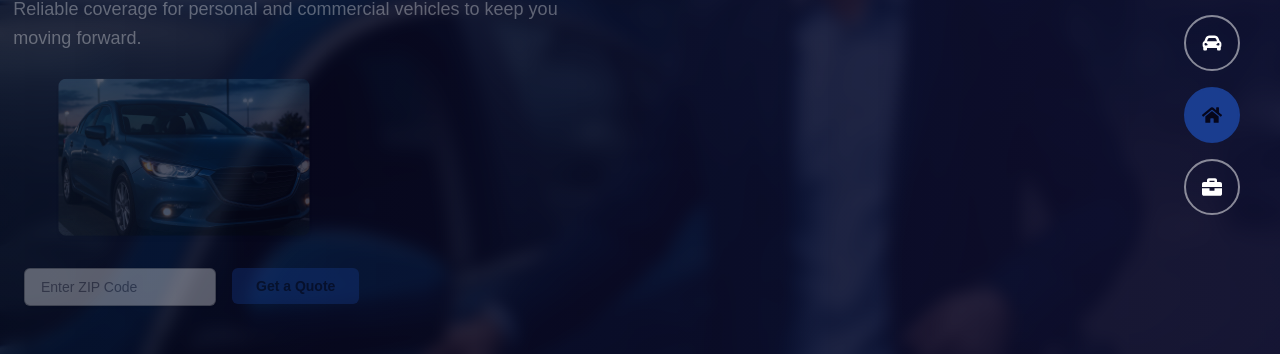
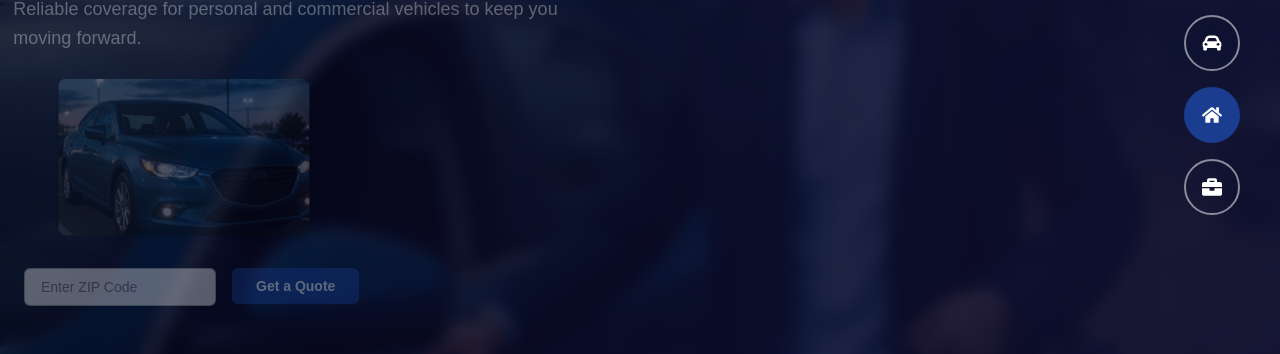
Before and after one commit to DamRandom/Fravi-Insurance-Services, a Next.js app: page / in a window 1280 px wide. Shown: the part 322-676 px from the top of the page. Built offline with nearby package versions, Linux system fonts and the light colour scheme; no server answers.

Commit message:
Updated hero with language

```diff
--- a/src/components/Hero.tsx
+++ b/src/components/Hero.tsx
@@ -1,35 +1,39 @@
 "use client";
 
-import { useState, useEffect, useRef } from "react";
+import { useState, useEffect, useRef, useMemo } from "react";
 import Image from "next/image";
 import { FaCarAlt, FaHome, FaBriefcase } from "react-icons/fa";
 import { AnimatePresence, motion } from "framer-motion";
 
-const services = [
+import enHero from "@/locales/en/hero.json";
+
+export default function Hero() {
+  const texts = enHero; // inglés por defecto
+
+  const services = useMemo(
+    () => [
       {
         key: "auto",
-    title: "Auto Insurance",
-    description:
-      "Reliable coverage for personal and commercial vehicles to keep you moving forward.",
+        title: texts.services.auto.title,
+        description: texts.services.auto.description,
         image: "/images/services/auto.jpg",
       },
       {
         key: "home",
-    title: "Home Insurance",
-    description:
-      "Comprehensive protection for your house, apartment or rental property.",
+        title: texts.services.home.title,
+        description: texts.services.home.description,
         image: "/images/services/home.jpg",
       },
       {
         key: "business",
-    title: "Business Insurance",
-    description:
-      "Tailored policies to safeguard your company’s future, assets and staff.",
+        title: texts.services.business.title,
+        description: texts.services.business.description,
         image: "/images/services/business.jpg",
       },
-];
+    ],
+    [texts]
+  );
 
-export default function Hero() {
   const [active, setActive] = useState("auto");
   const [isAuto, setIsAuto] = useState(true);
   const [instant, setInstant] = useState(false);
@@ -57,13 +61,11 @@ export default function Hero() {
       setActive(next);
     }, displayMs);
     return () => clearTimeout(id);
-  }, [active, isAuto, displayMs]);
+  }, [active, isAuto, displayMs, services]);
 
   useEffect(() => {
     return () => {
-      if (instantTimeoutRef.current) {
-        clearTimeout(instantTimeoutRef.current);
-      }
+      if (instantTimeoutRef.current) clearTimeout(instantTimeoutRef.current);
     };
   }, []);
 
@@ -81,7 +83,6 @@ export default function Hero() {
 
   return (
     <section className="h-[85vh] relative px-6 py-10 flex items-center justify-between overflow-hidden">
-      {/* --- Background --- */}
       <div className="absolute inset-0 -z-10">
         <Image
           src="/images/hero-bg.png"
@@ -93,7 +94,6 @@ export default function Hero() {
         <div className="absolute inset-0 bg-gradient-to-r from-[#06061B]/80 to-[#101031]/90 backdrop-blur-sm" />
       </div>
 
-      {/* --- Main content --- */}
       <AnimatePresence mode="wait">
         <motion.div
           key={active}
@@ -103,7 +103,6 @@ export default function Hero() {
           exit={{ opacity: 0, y: -20 }}
           transition={{ duration: enterDur, ease }}
         >
-          {/* Title */}
           <motion.h1
             className="text-4xl md:text-5xl font-bold tracking-tight leading-tight text-left text-[#1A3D8F]"
             initial={{ opacity: 0, x: 40 }}
@@ -114,7 +113,6 @@ export default function Hero() {
             {current.title}
           </motion.h1>
 
-          {/* Description */}
           <motion.p
             className="text-base md:text-lg text-white font-normal text-left leading-relaxed"
             initial={{ opacity: 0, x: -30 }}
@@ -125,7 +123,6 @@ export default function Hero() {
             {current.description}
           </motion.p>
 
-          {/* Image */}
           <motion.div
             className="w-64 h-40 relative rounded-lg shadow-md overflow-hidden ml-8"
             initial={{ opacity: 0, scale: 0.96 }}
@@ -141,7 +138,6 @@ export default function Hero() {
             />
           </motion.div>
 
-          {/* Input + button */}
           <motion.div
             className="flex flex-col sm:flex-row gap-4 items-center sm:items-start"
             initial={{ opacity: 0, y: 22 }}
@@ -151,34 +147,33 @@ export default function Hero() {
           >
             <input
               type="text"
-              placeholder="Enter ZIP Code"
+              placeholder={texts.zipPlaceholder}
               className="px-4 py-2 rounded-md text-sm w-48 focus:outline-none border border-black/30 text-[#06061B] shadow-sm bg-white/95"
             />
             <button
-              className="px-6 py-2 rounded-md text-sm font-semibold text-[#06061B] bg-[#1A3D8F] hover:bg-[#101031]/90 transition-colors"
+              className="px-6 py-2 rounded-md text-sm font-semibold text-white bg-[#1A3D8F] hover:bg-[#101031] transition-colors"
               type="button"
             >
-              Get a Quote
+              {texts.ctaButton}
             </button>
           </motion.div>
         </motion.div>
       </AnimatePresence>
 
-      {/* --- Vertical buttons (desktop) --- */}
       <div className="z-10 hidden md:flex flex-col gap-4 pr-4">
-        {["auto", "home", "business"].map((key) => {
+        {services.map((s) => {
           const Icon =
-            key === "auto" ? FaCarAlt : key === "home" ? FaHome : FaBriefcase;
-          const isActive = active === key;
+            s.key === "auto" ? FaCarAlt : s.key === "home" ? FaHome : FaBriefcase;
+          const isActive = active === s.key;
           return (
             <button
-              key={key}
-              onClick={() => handleSelect(key)}
-              aria-label={key}
+              key={s.key}
+              onClick={() => handleSelect(s.key)}
+              aria-label={s.key}
               className={`p-4 rounded-full transition-all flex items-center justify-center border-2
                 ${
                   isActive
-              ? "bg-[#1A3D8F] text-[#06061B] border-[#1A3D8F]"
+                    ? "bg-[#1A3D8F] text-white border-[#1A3D8F]"
                     : "bg-transparent text-white border-white/50 hover:bg-white/10"
                 }`}
               type="button"
--- /dev/null
+++ b/src/locales/en/hero.json
@@ -0,0 +1,18 @@
+{
+  "services": {
+    "auto": {
+      "title": "Auto Insurance",
+      "description": "Reliable coverage for personal and commercial vehicles to keep you moving forward."
+    },
+    "home": {
+      "title": "Home Insurance",
+      "description": "Comprehensive protection for your house, apartment or rental property."
+    },
+    "business": {
+      "title": "Business Insurance",
+      "description": "Tailored policies to safeguard your company’s future, assets and staff."
+    }
+  },
+  "zipPlaceholder": "Enter ZIP Code",
+  "ctaButton": "Get a Quote"
+}
--- /dev/null
+++ b/src/locales/es/hero.json
@@ -0,0 +1,18 @@
+{
+  "services": {
+    "auto": {
+      "title": "Seguro de Auto",
+      "description": "Cobertura confiable para vehículos personales y comerciales para mantenerte en movimiento."
+    },
+    "home": {
+      "title": "Seguro de Hogar",
+      "description": "Protección integral para tu casa, apartamento o propiedad en alquiler."
+    },
+    "business": {
+      "title": "Seguro de Negocios",
+      "description": "Pólizas a la medida para proteger el futuro, los activos y el personal de tu empresa."
+    }
+  },
+  "zipPlaceholder": "Introduce tu código postal",
+  "ctaButton": "Solicitar Cotización"
+}
```
Lines whose indentation alone changed are shown as unchanged.
